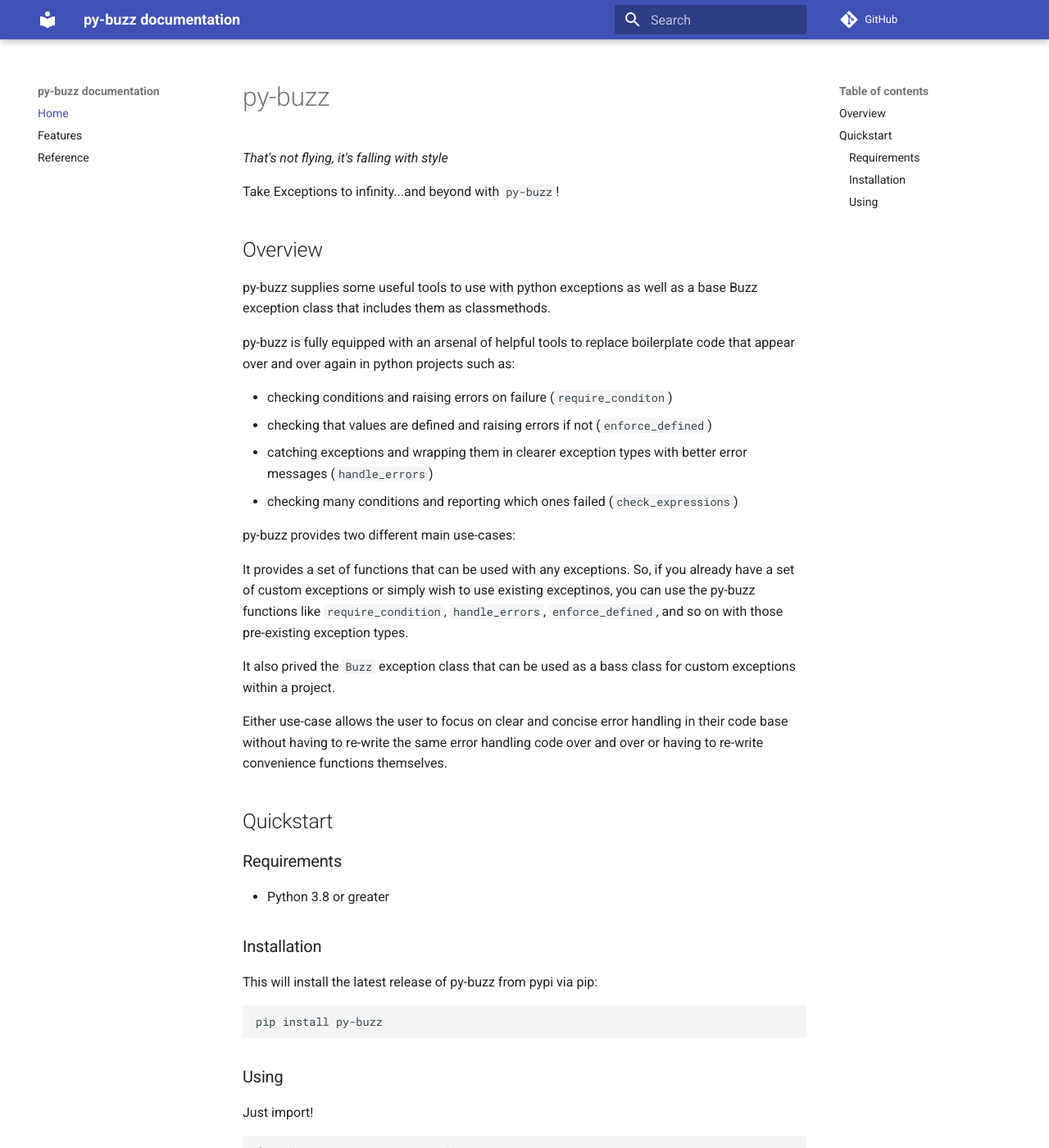
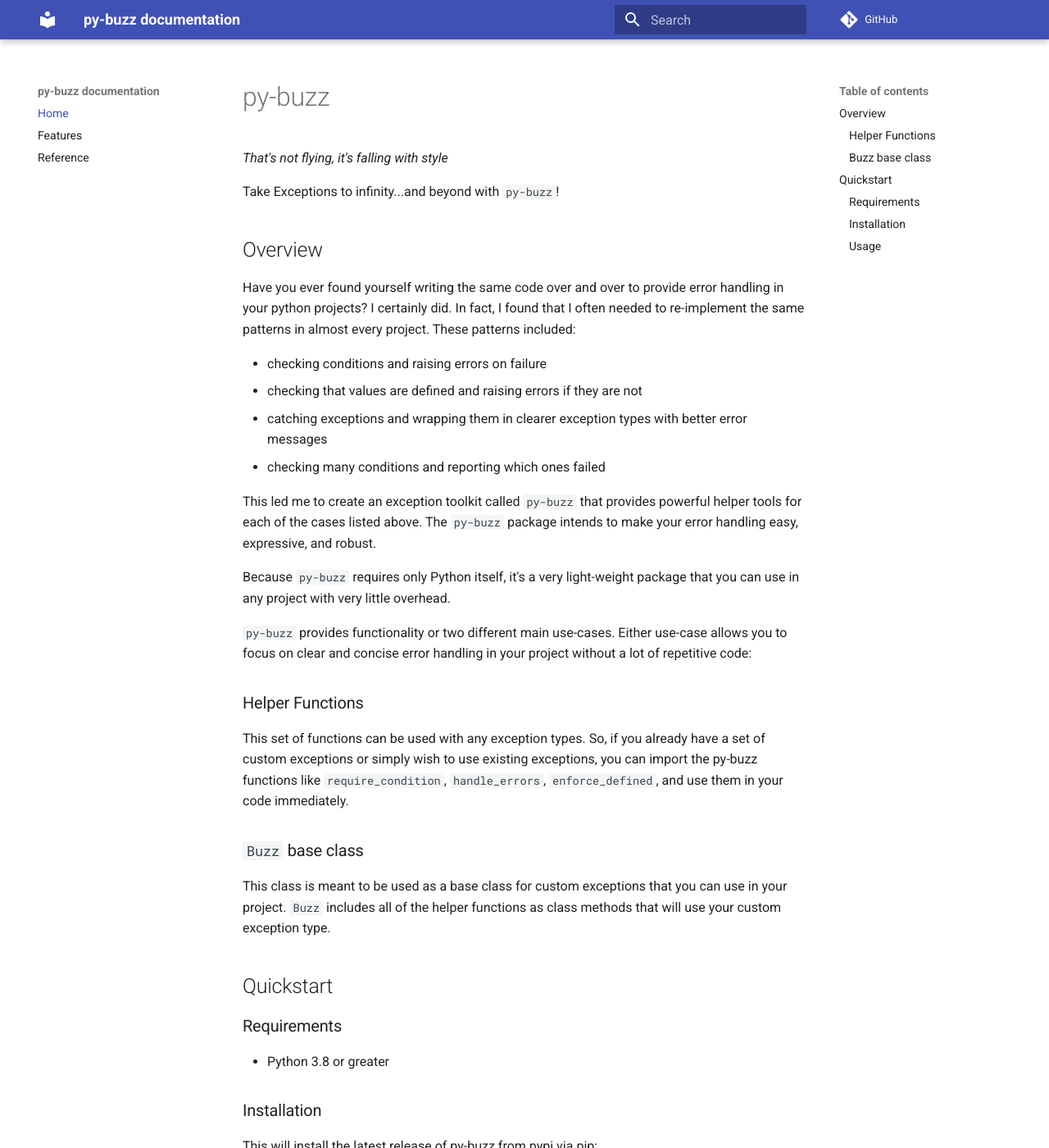
Before and after one commit to dusktreader/py-buzz, an MkDocs documentation site: the page built from docs/source/index.md, in a window 1280 px wide and 1400 px high. Shown: the whole window at 82% size. Built offline with MkDocs 1.6.1 and Material for MkDocs 9.7.7, drawn with Linux system fonts in a browser that asks for light colours; comment, search, counter and statistics services are not loaded.

Commit message:
Touched up some docs

````diff
--- a/docs/source/index.md
+++ b/docs/source/index.md
@@ -7,31 +7,41 @@
 
 ## Overview
 
-py-buzz supplies some useful tools to use with python exceptions as well
-as a base Buzz exception class that includes them as classmethods.
+Have you ever found yourself writing the same code over and over to provide error
+handling in your python projects? I certainly did. In fact, I found that I often
+needed to re-implement the same patterns in almost every project. These patterns
+included:
 
-py-buzz is fully equipped with an arsenal of helpful tools to replace boilerplate
-code that appear over and over again in python projects such as:
+* checking conditions and raising errors on failure
+* checking that values are defined and raising errors if they are not
+* catching exceptions and wrapping them in clearer exception types with better error
+  messages
+* checking many conditions and reporting which ones failed
 
-* checking conditions and raising errors on failure (`require_conditon`)
-* checking that values are defined and raising errors if not (`enforce_defined`)
-* catching exceptions and wrapping them in clearer exception types with better error
-  messages (`handle_errors`)
-* checking many conditions and reporting which ones failed (`check_expressions`)
+This led me to create an exception toolkit called `py-buzz` that provides powerful
+helper tools for each of the cases listed above. The `py-buzz` package intends to
+make your error handling easy, expressive, and robust.
 
-py-buzz provides two different main use-cases:
+Because `py-buzz` requires only Python itself, it's a very light-weight package
+that you can use in any project with very little overhead.
 
-It provides a set of functions that can be used with any exceptions. So, if you already
-have a set of custom exceptions or simply wish to use existing exceptinos, you can
-use the py-buzz functions like `require_condition`, `handle_errors`, `enforce_defined`,
-and so on with those pre-existing exception types.
+`py-buzz` provides functionality or two different main use-cases. Either use-case
+allows you to focus on clear and concise error handling in your project without
+a lot of repetitive code:
 
-It also prived the `Buzz` exception class that can be used  as a bass class for custom
-exceptions within a project.
+### Helper Functions
 
-Either use-case allows the user to focus on clear and concise error handling in their
-code base without having to re-write the same error handling code over and over or
-having to re-write convenience functions themselves.
+This set of functions can be used with any exception types. So, if you already
+have a set of custom exceptions or simply wish to use existing exceptions, you can
+import the py-buzz functions like `require_condition`, `handle_errors`, `enforce_defined`,
+and use them in your code immediately.
+
+### `Buzz` base class
+
+This class is meant to be used as a base class for custom exceptions that you can use
+in your project. `Buzz` includes all of the helper functions as class methods that will
+use your custom exception type.
+
 
 
 ## Quickstart
@@ -50,7 +60,7 @@
 ```
 
 
-### Using
+### Usage
 
 Just import!
 
````
Also changed, not shown: docs/source/features.md (+1 -1 lines), README.md.
